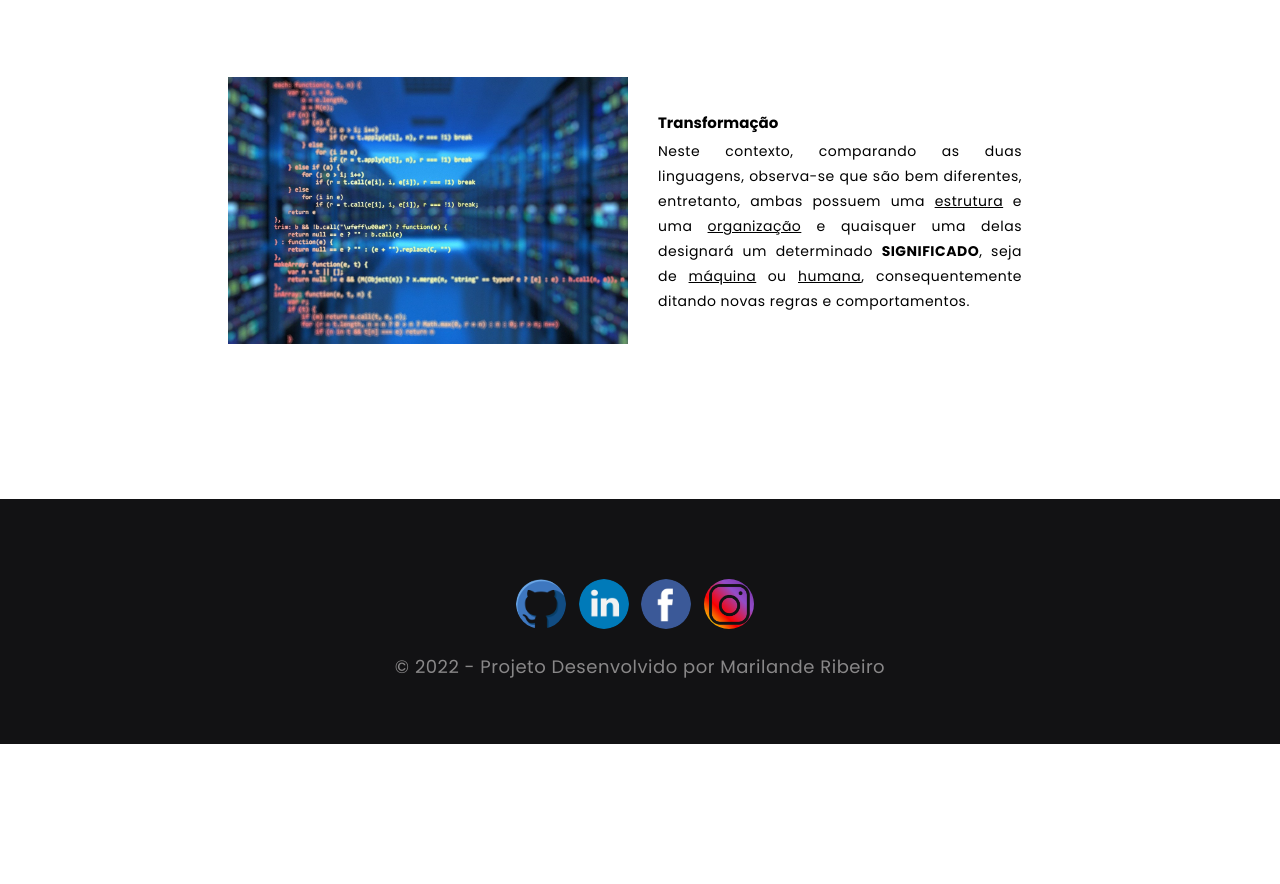
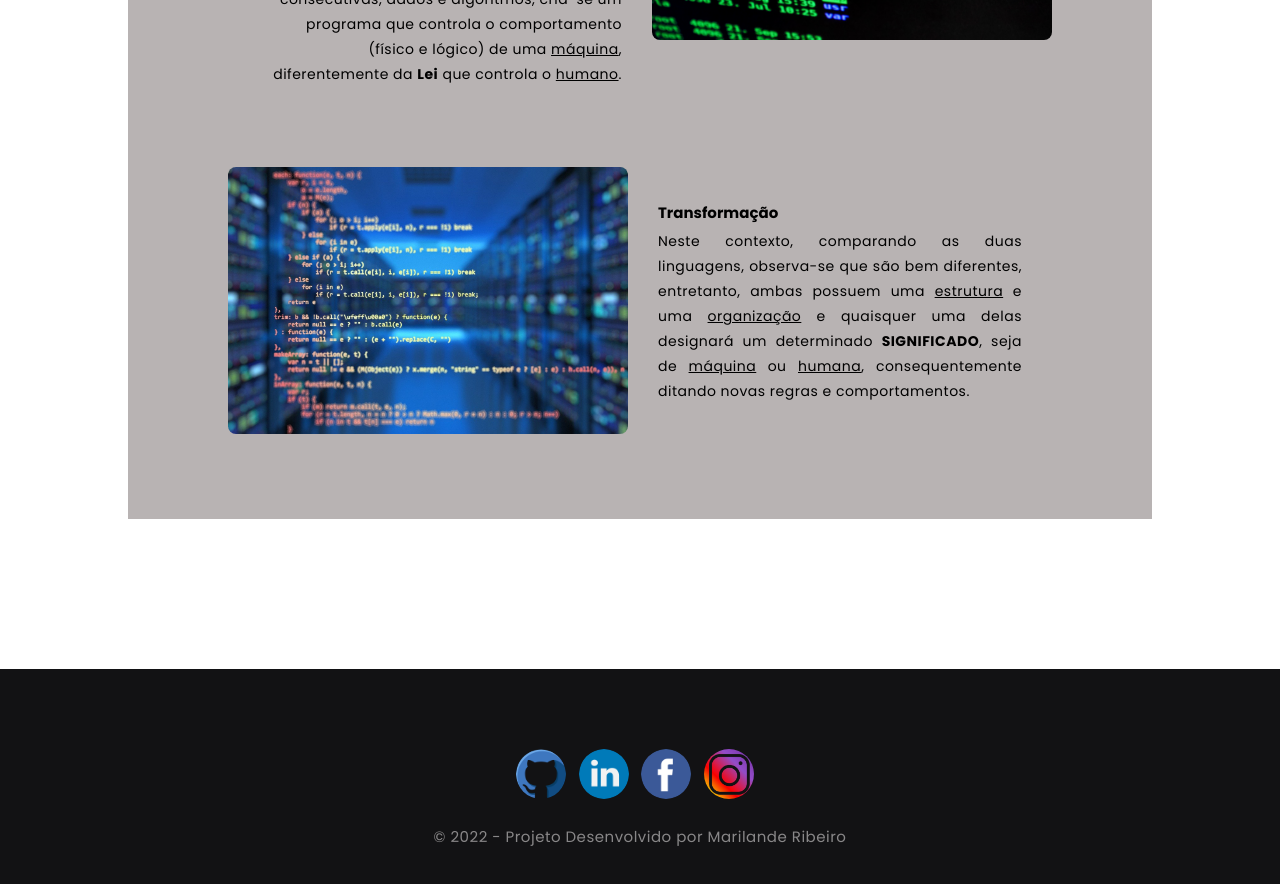
Before and after one commit to Marilande/portfofio, a plain HTML site: page index.html in a window 1280 px wide. Shown: the part 2876-3760 px from the top of the page. Before the commit the page ends 3620 px from the top, so only its background shows below. Drawn offline with Linux system fonts and the light colour scheme.

Commit message:
modifying background and font size

```diff
--- a/assets/css/style.css
+++ b/assets/css/style.css
@@ -10,7 +10,7 @@ html {
     font-size: 10px;
     font-family: 'Poppins', 'Times New Roman', Times, serif;
     scroll-behavior: smooth;
-    }
+}
 
 a {
     text-decoration: none;
@@ -57,7 +57,7 @@ ul li {
 /* Seção de apresentação */
 
 #presentation {
-    background-image: url(/assets/images/home.jpg);
+    background-image: url(../images/home.jpg);
     background-size: cover;
     background-position: top center;
     position: relative;
@@ -279,8 +279,9 @@ p {
     align-items: center;
     justify-content: center;
     width: 80%;
-    padding: 0 100px;
-    margin: 0 auto;
+    padding: 40px 100px 80px 100px;
+    margin: 50px auto;
+    background-color: #b8b3b3;
 }
 
 .cards {
@@ -304,6 +305,7 @@ p {
 
 .cards .cards-img img {
     width: 400px;
+    border-radius: 8px;
 }
 
 .cards .cards-text h3 {
@@ -333,7 +335,7 @@ footer p {
     opacity: 0.5;
     padding: 15px;
     font-family: 'Poppins', 'Times New Roman', Times, serif;
-    font-size: 1.8rem;
+    font-size: 1.5rem;
 }
 
 .socicon {
```
